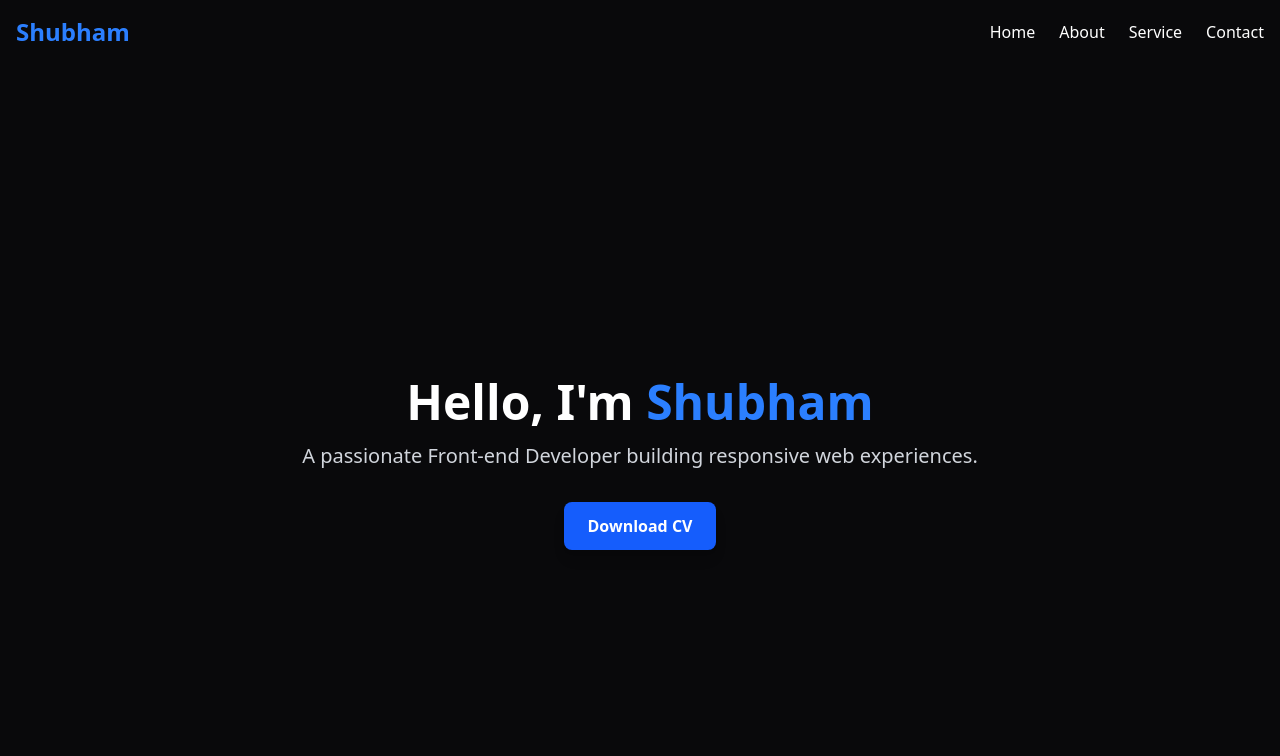
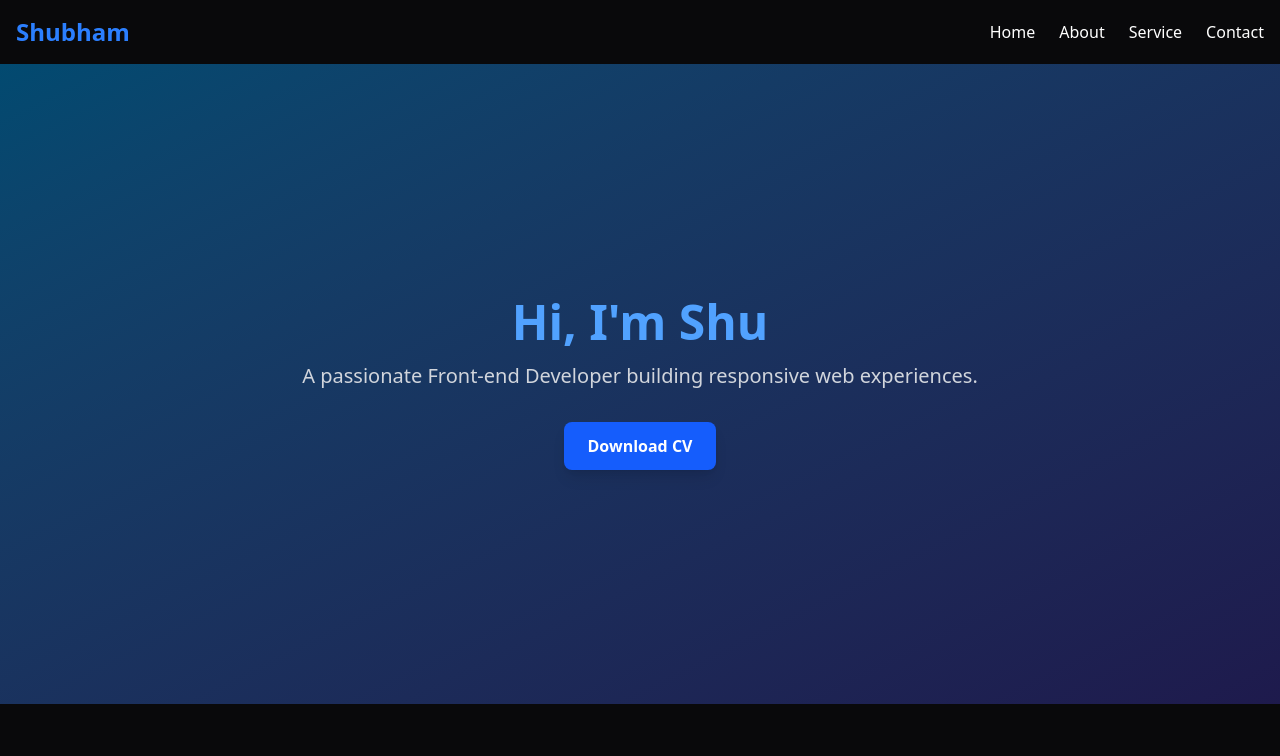
Before and after one commit to Shubham7737/PORTFOLIO, a React (Vite) app: page / in a window 1280 px wide. Shown: the top 756 px of the page. Built offline with nearby package versions, Linux system fonts and the light colour scheme.

Commit message:
code update my file

```diff
--- a/src/Components/Home.jsx
+++ b/src/Components/Home.jsx
@@ -5,7 +5,24 @@ export default function Home() {
   const [showButton, setShowButton] = useState(false);
   const navigate = useNavigate();
 
-  // Show Scroll-to-Top Button
+  const [text, setText] = useState('');
+  const str = "Hi, I'm Shubham";
+  const [index, setIndex] = useState(0);
+
+  useEffect(() => {
+    const interval = setInterval(() => {
+      if (index < str.length) {
+        setText((prev) => prev + str[index]);
+        setIndex((prev) => prev + 1);
+      } else {
+        setText('');
+        setIndex(0);
+      }
+    }, 500);
+
+    return () => clearInterval(interval);
+  }, [index]);
+
   const handleScroll = () => {
     setShowButton(window.scrollY > 200);
   };
@@ -20,13 +37,11 @@ export default function Home() {
   }, []);
 
   return (
-    <div className="relative bg-zinc-950 text-white min-h-screen flex flex-col justify-center items-center px-4">
+    <div className="relative bg-gradient-to-br from-sky-900 to-indigo-950 text-white h-[80vh] flex flex-col justify-center items-center px-4">
       {/* Home Section */}
-      <section id="HOME" className="w-full max-w-4xl text-center py-20">
-        <h1
-          className="text-4xl md:text-5xl font-extrabold mb-4 animate__animated animate__fadeIn"
-        >
-          Hello, I'm <span className="text-blue-500">Shubham</span>
+      <section id="HOME" className="w-full max-w-4xl text-center py-16">
+        <h1 className="text-4xl md:text-5xl font-extrabold mb-4 animate__animated animate__fadeIn">
+          <span className="text-blue-400">{text}</span>
         </h1>
         <p className="text-xl text-gray-300 animate__animated animate__fadeIn animate__delay-1s">
           A passionate Front-end Developer building responsive web experiences.
```
